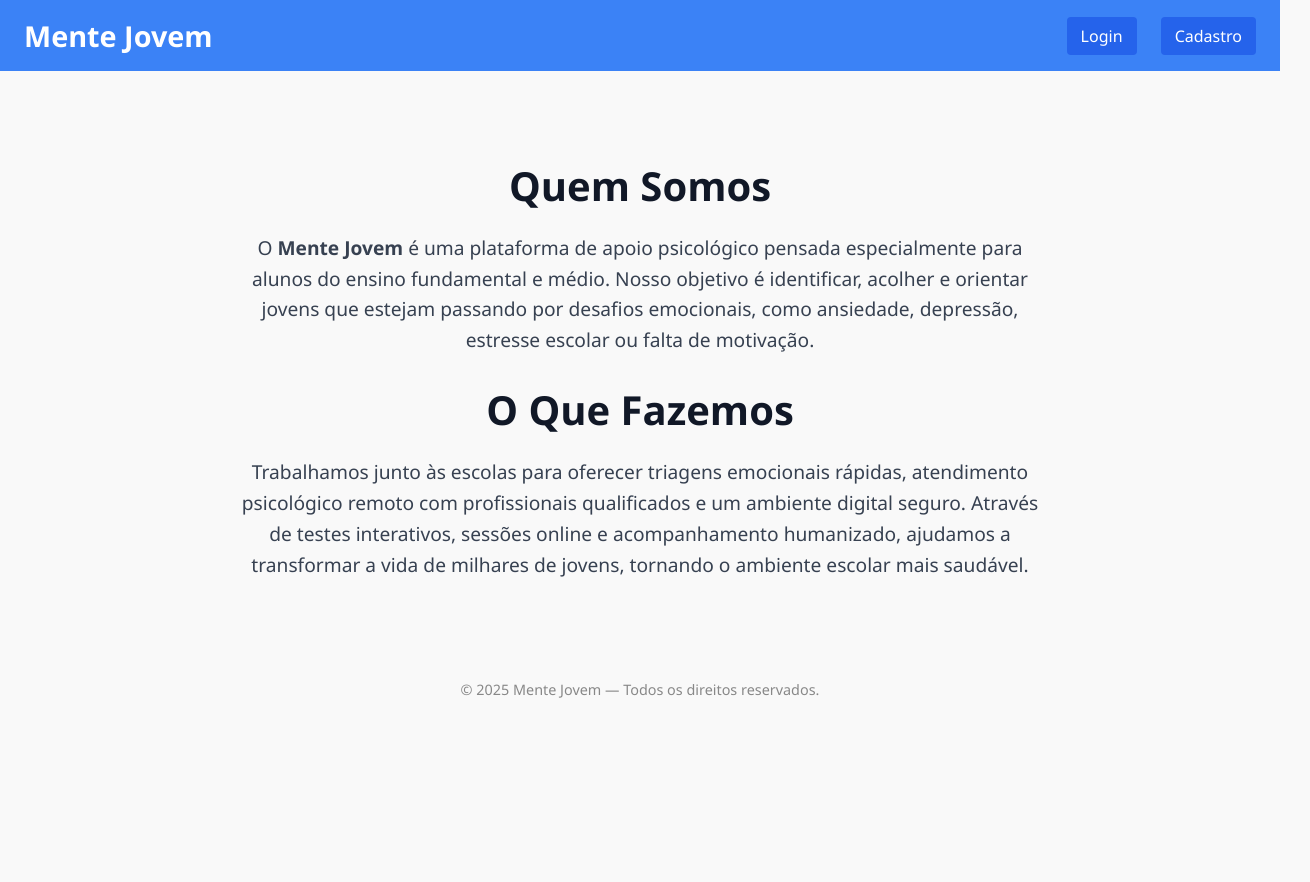
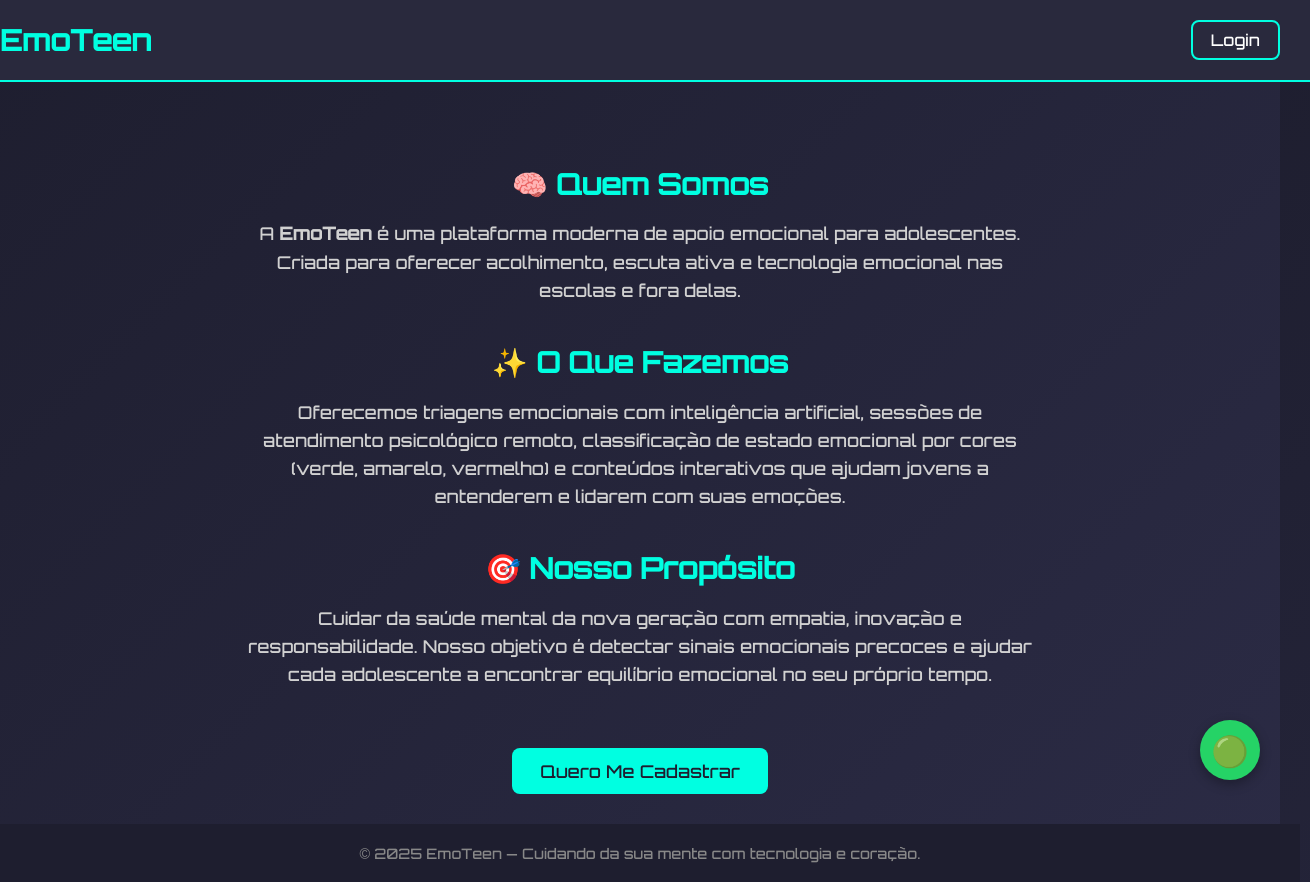
Before and after one commit to gcflykc/Mente-jovem-MVP, a plain HTML site: page public/index.html in a window 1280 px wide. Shown: the whole page, 1310 px wide, since content can reach past the window. Before the commit the page ends 800 px from the top, so only its background shows below. Drawn offline with Linux system fonts and the light colour scheme.

Commit message:
Update index.html

```diff
--- a/public/index.html
+++ b/public/index.html
@@ -3,95 +3,162 @@
 <head>
   <meta charset="UTF-8" />
   <meta name="viewport" content="width=device-width, initial-scale=1.0"/>
-  <title>Mente Jovem - Apoio Psicológico Escolar</title>
+  <title>EmoTeen</title>
+  <link href="https://fonts.googleapis.com/css2?family=Orbitron:wght@500&display=swap" rel="stylesheet">
   <style>
     body {
       margin: 0;
-      font-family: 'Segoe UI', sans-serif;
-      background-color: #f9f9f9;
+      font-family: 'Orbitron', sans-serif;
+      background: linear-gradient(135deg, #1e1e2f, #2b2b45);
+      color: #f0f0f0;
+      display: flex;
+      flex-direction: column;
+      align-items: center;
     }
 
     header {
-      background-color: #3b82f6;
-      color: white;
-      padding: 16px 24px;
+      width: 100%;
       display: flex;
       justify-content: space-between;
       align-items: center;
+      background-color: #29293d;
+      padding: 20px 30px;
+      border-bottom: 2px solid #00ffe1;
     }
 
     .logo {
       font-size: 1.8em;
       font-weight: bold;
+      color: #00ffe1;
     }
 
-    nav a {
-      color: white;
+    .login-btn {
+      color: #fff;
       text-decoration: none;
-      margin-left: 20px;
-      padding: 8px 14px;
-      background-color: #2563eb;
-      border-radius: 4px;
-      transition: background-color 0.2s;
+      padding: 8px 18px;
+      border: 2px solid #00ffe1;
+      border-radius: 8px;
+      transition: background-color 0.3s;
     }
 
-    nav a:hover {
-      background-color: #1e40af;
+    .login-btn:hover {
+      background-color: #00ffe1;
+      color: #1e1e2f;
     }
 
     main {
-      padding: 60px 20px;
       text-align: center;
       max-width: 800px;
-      margin: auto;
+      padding: 60px 20px 30px;
     }
 
     h1 {
-      font-size: 2.5em;
-      margin-bottom: 20px;
-      color: #111827;
+      font-size: 2.6em;
+      color: #00ffe1;
+      margin-bottom: 10px;
     }
 
-    p {
-      font-size: 1.2em;
-      color: #374151;
+    .section {
+      margin-bottom: 40px;
+    }
+
+    .section h2 {
+      font-size: 1.8em;
+      color: #00ffe1;
+      margin-bottom: 10px;
+    }
+
+    .section p {
+      font-size: 1.1em;
+      color: #d1d1d1;
       line-height: 1.6em;
     }
 
+    .register-btn {
+      display: inline-block;
+      margin-top: 20px;
+      padding: 12px 28px;
+      font-size: 1.1em;
+      color: #1e1e2f;
+      background-color: #00ffe1;
+      border: none;
+      border-radius: 8px;
+      text-decoration: none;
+      transition: background-color 0.3s;
+    }
+
+    .register-btn:hover {
+      background-color: #00c9b7;
+    }
+
+    .whatsapp-btn {
+      position: fixed;
+      bottom: 20px;
+      right: 20px;
+      background-color: #25d366;
+      color: white;
+      border: none;
+      border-radius: 50%;
+      width: 60px;
+      height: 60px;
+      font-size: 30px;
+      display: flex;
+      justify-content: center;
+      align-items: center;
+      box-shadow: 0 4px 12px rgba(0,0,0,0.3);
+      cursor: pointer;
+      text-decoration: none;
+      z-index: 1000;
+    }
+
     footer {
+      width: 100%;
       text-align: center;
       padding: 20px;
+      font-size: 0.9em;
       color: #888;
-      font-size: 0.9em;
+      background-color: #1e1e2f;
     }
   </style>
 </head>
 <body>
 
   <header>
-    <div class="logo">Mente Jovem</div>
-    <nav>
-      <a href="login.html">Login</a>
-      <a href="register.html">Cadastro</a>
-    </nav>
+    <div class="logo">EmoTeen</div>
+    <a class="login-btn" href="login.html">Login</a>
   </header>
 
   <main>
-    <h1>Quem Somos</h1>
-    <p>
-      O <strong>Mente Jovem</strong> é uma plataforma de apoio psicológico pensada especialmente para alunos do ensino fundamental e médio.
-      Nosso objetivo é identificar, acolher e orientar jovens que estejam passando por desafios emocionais, como ansiedade, depressão, estresse escolar ou falta de motivação.
-    </p>
+    <div class="section">
+      <h2>🧠 Quem Somos</h2>
+      <p>
+        A <strong>EmoTeen</strong> é uma plataforma moderna de apoio emocional para adolescentes. Criada para oferecer acolhimento, escuta ativa e tecnologia emocional nas escolas e fora delas.
+      </p>
+    </div>
 
-    <h1>O Que Fazemos</h1>
-    <p>
-      Trabalhamos junto às escolas para oferecer triagens emocionais rápidas, atendimento psicológico remoto com profissionais qualificados e um ambiente digital seguro.
-      Através de testes interativos, sessões online e acompanhamento humanizado, ajudamos a transformar a vida de milhares de jovens, tornando o ambiente escolar mais saudável.
-    </p>
+    <div class="section">
+      <h2>✨ O Que Fazemos</h2>
+      <p>
+        Oferecemos triagens emocionais com inteligência artificial, sessões de atendimento psicológico remoto, classificação de estado emocional por cores (verde, amarelo, vermelho) e conteúdos interativos que ajudam jovens a entenderem e lidarem com suas emoções.
+      </p>
+    </div>
+
+    <div class="section">
+      <h2>🎯 Nosso Propósito</h2>
+      <p>
+        Cuidar da saúde mental da nova geração com empatia, inovação e responsabilidade. Nosso objetivo é detectar sinais emocionais precoces e ajudar cada adolescente a encontrar equilíbrio emocional no seu próprio tempo.
+      </p>
+    </div>
+
+    <a href="register.html" class="register-btn">Quero Me Cadastrar</a>
   </main>
 
+  <a href="https://wa.me/seunumerodowhatsapp" class="whatsapp-btn" title="Fale conosco no WhatsApp">
+    🟢
+  </a>
+
   <footer>
-    © 2025 Mente Jovem — Todos os direitos reservados.
+    © 2025 EmoTeen — Cuidando da sua mente com tecnologia e coração.
   </footer>
 
 </body>
```
